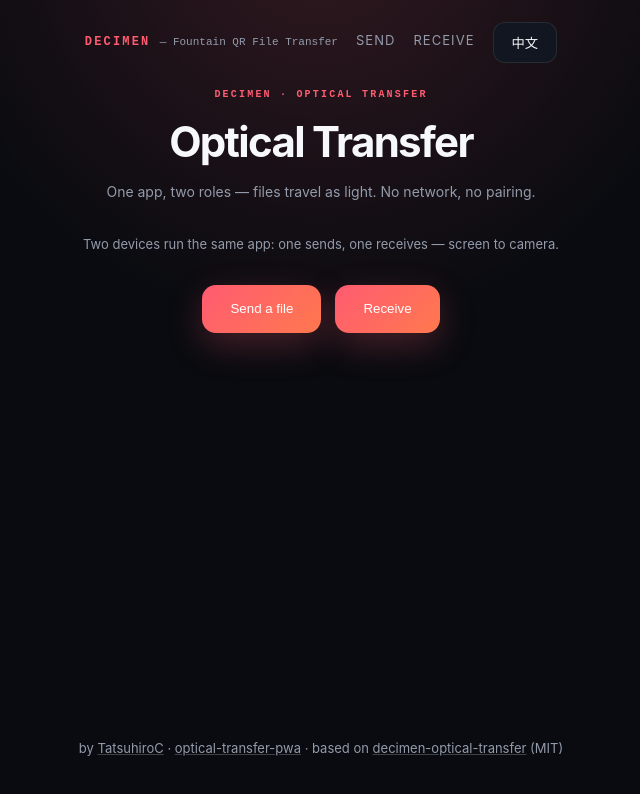
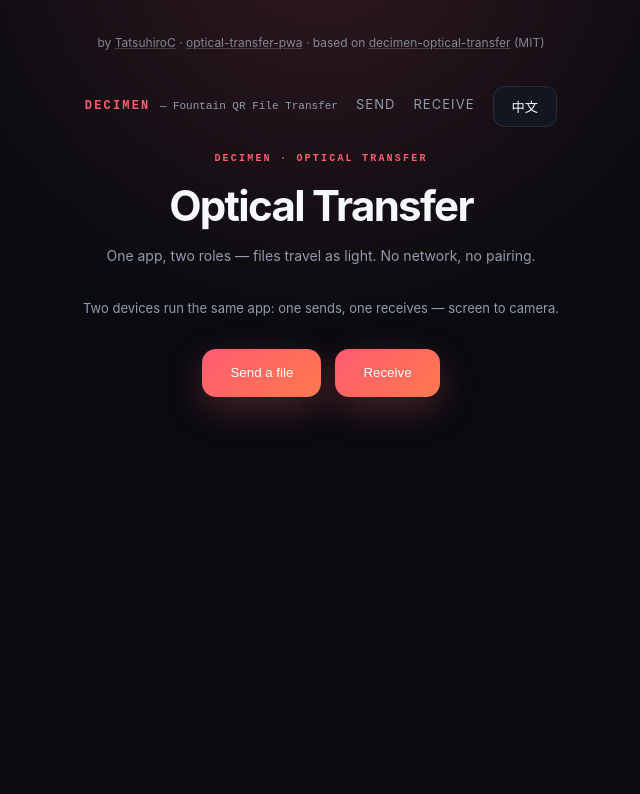
Before and after one commit to TatsuhiroC/optical-transfer-pwa, a website built with Vite: page index.html in a window 1280 px wide. Shown: the whole page, without its empty margins (319-959 px from the left). Built offline with nearby package versions, Linux system fonts and the light colour scheme.

Commit message:
Move credit from bottom footer to top line (like fend-offline)
The flow footer kept shifting during PWA auto-update transitions on
some browsers. A credit line at the very top of the page sits before
all mutable content, so it cannot move.

```diff
--- a/index.html
+++ b/index.html
@@ -11,6 +11,17 @@
     <link rel="stylesheet" href="./shared/style.css" />
   </head>
   <body>
+    <!-- credit -->
+    <div class="site-credit">
+      <p>
+        <span data-i18n="credit.by">by</span>
+        <a href="https://github.com/TatsuhiroC">TatsuhiroC</a> ·
+        <a href="https://github.com/TatsuhiroC/optical-transfer-pwa">optical-transfer-pwa</a> ·
+        <span data-i18n="credit.base">based on</span>
+        <a href="https://github.com/bashalarmistalt/decimen-optical-transfer">decimen-optical-transfer</a> (MIT)
+      </p>
+    </div>
+
     <header class="topbar">
       <h1>DECIMEN <small>— Fountain QR File Transfer</small></h1>
       <nav class="mode" id="mode">
@@ -195,17 +206,6 @@
       <div id="result"></div>
     </section>
 
-    <!-- credit -->
-    <footer class="site-footer">
-      <p>
-        <span data-i18n="footer.by">by</span>
-        <a href="https://github.com/TatsuhiroC">TatsuhiroC</a> ·
-        <a href="https://github.com/TatsuhiroC/optical-transfer-pwa">optical-transfer-pwa</a> ·
-        <span data-i18n="footer.base">based on</span>
-        <a href="https://github.com/bashalarmistalt/decimen-optical-transfer">decimen-optical-transfer</a> (MIT)
-      </p>
-    </footer>
-
     <script type="module" src="./src/main.ts"></script>
   </body>
 </html>
--- a/shared/style.css
+++ b/shared/style.css
@@ -558,21 +558,19 @@ video.received {
   }
 }
 
-/* credit footer — sits at the bottom of the scrolling page */
-.site-footer {
-  margin-top: auto; /* short content: pinned to the viewport bottom;
-                       long content: flows after it */
+/* credit line — top of the page, in flow, so nothing can move it */
+.site-credit {
   color: var(--muted);
-  font-size: 13px;
+  font-size: 12px;
   text-align: center;
-  max-width: 640px;
-  line-height: 1.6;
+  line-height: 1.5;
+  opacity: 0.85;
 }
-.site-footer a {
+.site-credit a {
   color: var(--muted);
   text-decoration: underline;
   text-decoration-color: rgba(255, 255, 255, 0.22);
 }
-.site-footer a:hover {
+.site-credit a:hover {
   color: var(--accent);
 }
--- a/src/i18n.ts
+++ b/src/i18n.ts
@@ -79,8 +79,8 @@ const en: Dict = {
   "receive.framesSuffix": "frames",
   "receive.restart": "Restart",
 
-  "footer.by": "by",
-  "footer.base": "based on",
+  "credit.by": "by",
+  "credit.base": "based on",
 
   "m.cap": "capture fps",
   "m.dec": "decode fps",
@@ -162,8 +162,8 @@ const zh: Dict = {
   "receive.framesSuffix": "帧",
   "receive.restart": "重新接收",
 
-  "footer.by": "作者",
-  "footer.base": "基于",
+  "credit.by": "作者",
+  "credit.base": "基于",
 
   "m.cap": "采集帧率",
   "m.dec": "解码帧率",
```
